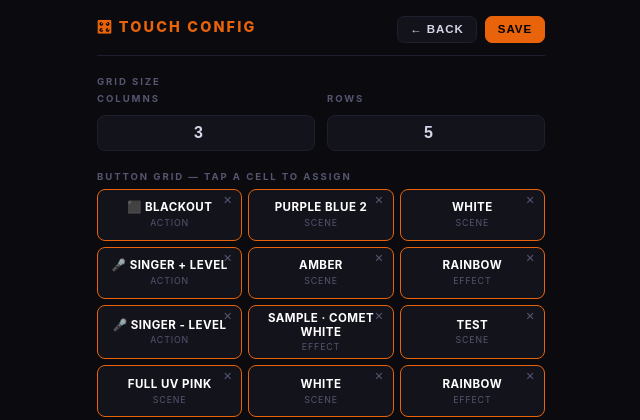
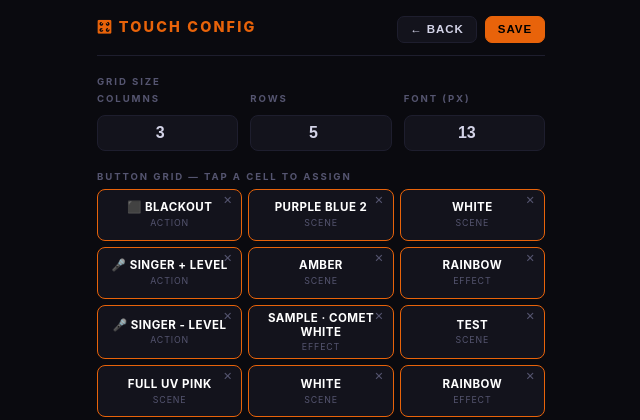
Before and after one commit to JKlaus1/Lightboard, a Flask app: page /touch-config in a window 1280 px wide. Shown: the top 420 px of the page, without its empty margins (319-959 px from the left). Run offline with Flask 3, Linux system fonts and the light colour scheme.

Commit message:
touch UI: global + per-cell font sizing; footprint drag preview with valid/invalid coloring

```diff
--- a/app.py
+++ b/app.py
@@ -443,9 +443,21 @@ def api_touch_config_get():
     cfg["faders"] = config.get("custom_faders", [])
     return jsonify(cfg)
 
+def _clamp_font(v, dflt):
+    """Clamp a font-size value to 8-72px. 0/blank/invalid -> dflt
+    (per-cell dflt of 0 means 'inherit the global size')."""
+    try:
+        n = int(v)
+    except (TypeError, ValueError):
+        return dflt
+    if n == 0:
+        return dflt
+    return max(8, min(72, n))
+
 def _clean_cell(c):
     """Light normalization for one touch-grid cell: clamp w/h to sane bounds
-    (1-12, matching the fader-def convention) and leave everything else
+    (1-12, matching the fader-def convention) and font_size to 8-72px
+    (0/absent = inherit the global size), leaving everything else
     (scene_id/action/fader_id/type/label/etc.) untouched. Empty slots (None)
     pass through as-is so grid position is preserved."""
     if not isinstance(c, dict):
@@ -456,6 +468,7 @@ def _clean_cell(c):
             out[k] = max(1, min(12, int(c.get(k, 1))))
         except (TypeError, ValueError):
             out[k] = 1
+    out["font_size"] = _clamp_font(c.get("font_size", 0), 0)
     return out
 
 @app.route("/api/touch/config", methods=["POST"])
@@ -463,9 +476,10 @@ def api_touch_config_set():
     """Save the touch screen grid config into config.json."""
     data = request.json or {}
     config["touch_grid"] = {
-        "cols":  int(data.get("cols", 2)),
-        "rows":  int(data.get("rows", 6)),
-        "cells": [_clean_cell(c) for c in data.get("cells", [])],
+        "cols":      int(data.get("cols", 2)),
+        "rows":      int(data.get("rows", 6)),
+        "font_size": _clamp_font(data.get("font_size", 13), 13),
+        "cells":     [_clean_cell(c) for c in data.get("cells", [])],
     }
     save_json(CONFIG_PATH, config)
     log.info("Touch grid config saved.")
--- a/templates/touch_config.html
+++ b/templates/touch_config.html
@@ -160,6 +160,10 @@
     border-color: var(--success);
     border-style: solid;
     background: #10241a;
+  }
+  .grid-cell.drop-target.drop-invalid {
+    border-color: #e74c3c;
+    background: #2a1214;
   }
 
   /* Save status */
@@ -328,6 +332,10 @@
     <div class="label">Rows</div>
     <input type="number" id="rows-input" min="1" max="8" value="4" onchange="rebuildGrid()">
   </div>
+  <div class="size-field">
+    <div class="label">Font (px)</div>
+    <input type="number" id="font-input" min="8" max="72" value="13">
+  </div>
 </div>
 
 <div class="label">Button Grid — tap a cell to assign</div>
@@ -354,6 +362,10 @@
       <div class="f-field">
         <div class="label">Height (rows)</div>
         <input type="number" id="cell-h" min="1" max="12" value="1">
+      </div>
+      <div class="f-field">
+        <div class="label">Font px (0 = global)</div>
+        <input type="number" id="cell-font" min="0" max="72" value="0">
       </div>
     </div>
 
@@ -492,6 +504,7 @@
 
       document.getElementById('cols-input').value = cfg.cols || 2;
       document.getElementById('rows-input').value = cfg.rows || 4;
+      document.getElementById('font-input').value = cfg.font_size || 13;
       cells = cfg.cells || [];
 
       const total = (cfg.cols || 2) * (cfg.rows || 4);
@@ -692,13 +705,58 @@
 
   function clearDropHighlights() {
     document.querySelectorAll('.grid-cell.drop-target')
-      .forEach(c => c.classList.remove('drop-target'));
+      .forEach(c => c.classList.remove('drop-target', 'drop-invalid'));
+  }
+
+  // Same swap-and-validate as tryMoveCell, but read-only: returns the error
+  // string a real drop would produce, or null if it would succeed.
+  function moveWouldFail(srcIdx, dstIdx) {
+    if (isNaN(dstIdx) || srcIdx === dstIdx) return null;
+    const src = cells[srcIdx];
+    if (!src) return null;
+    const dst    = cells[dstIdx] || null;
+    const backup = cells.slice();
+    cells[srcIdx] = dst;
+    cells[dstIdx] = src;
+    let err = null;
+    const srcSize = cellSize(src);
+    if (srcSize) err = footprintError(dstIdx, srcSize, src.fader_id || null);
+    if (!err && dst) {
+      const dstSize = cellSize(dst);
+      if (dstSize) err = footprintError(srcIdx, dstSize, dst.fader_id || null);
+    }
+    cells = backup;
+    return err;
   }
 
   function updateDropTarget(x, y, srcEl) {
     clearDropHighlights();
     const t = cellAt(x, y);
-    if (t && t !== srcEl) t.classList.add('drop-target');
+    if (!t || t === srcEl || !drag) return;
+    const dstIdx = parseInt(t.dataset.idx, 10);
+    if (isNaN(dstIdx)) return;
+
+    // Footprint the dragged cell would occupy anchored at the hovered slot
+    const { cols, rows } = gridDims();
+    const size = cellSize(cells[drag.srcIdx]) || { w: 1, h: 1 };
+    const fp = faderFootprint(dstIdx, size, cols, rows);
+    const invalid = moveWouldFail(drag.srcIdx, dstIdx) !== null;
+
+    // Highlight every rendered cell whose own footprint intersects the
+    // dragged footprint. (Slots hidden inside another big cell's footprint
+    // have no element of their own — their anchor element lights up
+    // instead, which correctly shows what the drop would collide with.)
+    document.querySelectorAll('.grid-cell').forEach(el => {
+      if (el === srcEl) return;
+      const i = parseInt(el.dataset.idx, 10);
+      if (isNaN(i)) return;
+      const elSize = cellSize(cells[i]) || { w: 1, h: 1 };
+      const elFp = faderFootprint(i, elSize, cols, rows);
+      if (elFp.slots.some(s => fp.slots.includes(s))) {
+        el.classList.add('drop-target');
+        if (invalid) el.classList.add('drop-invalid');
+      }
+    });
   }
 
   function tryMoveCell(srcIdx, dstIdx) {
@@ -744,6 +802,7 @@
     document.getElementById('label-input').value = cells[i]?.label || '';
     document.getElementById('cell-w').value = cells[i]?.w || 1;
     document.getElementById('cell-h').value = cells[i]?.h || 1;
+    document.getElementById('cell-font').value = cells[i]?.font_size || 0;
 
     // Build action list
     const actionList = document.getElementById('action-list');
@@ -822,13 +881,14 @@
     const customLabel = document.getElementById('label-input').value.trim().toUpperCase();
     const w = parseInt(document.getElementById('cell-w').value, 10) || 1;
     const h = parseInt(document.getElementById('cell-h').value, 10) || 1;
+    const font_size = parseInt(document.getElementById('cell-font').value, 10) || 0;
     const err = footprintError(editingIdx, { w, h });
     if (err) { alert(err); return; }
     cells[editingIdx] = {
       action: a.action,
       name:   a.label,
       label:  customLabel || '',
-      w, h,
+      w, h, font_size,
     };
     closeModal();
     buildGrid();
@@ -838,6 +898,7 @@
     const customLabel = document.getElementById('label-input').value.trim().toUpperCase();
     const w = parseInt(document.getElementById('cell-w').value, 10) || 1;
     const h = parseInt(document.getElementById('cell-h').value, 10) || 1;
+    const font_size = parseInt(document.getElementById('cell-font').value, 10) || 0;
     const err = footprintError(editingIdx, { w, h });
     if (err) { alert(err); return; }
     cells[editingIdx] = {
@@ -845,7 +906,7 @@
       name:       scene.name || scene.id,
       label:      customLabel || '',
       scene_type: scene.scene_type,
-      w, h,
+      w, h, font_size,
     };
     closeModal();
     buildGrid();
@@ -867,9 +928,10 @@
     if (!text) { alert('Enter the label text in "Custom Label" above first.'); return; }
     const w = parseInt(document.getElementById('cell-w').value, 10) || 1;
     const h = parseInt(document.getElementById('cell-h').value, 10) || 1;
+    const font_size = parseInt(document.getElementById('cell-font').value, 10) || 0;
     const err = footprintError(editingIdx, { w, h });
     if (err) { alert(err); return; }
-    cells[editingIdx] = { type: 'label', label: text, w, h };
+    cells[editingIdx] = { type: 'label', label: text, w, h, font_size };
     closeModal();
     buildGrid();
   }
@@ -998,7 +1060,8 @@
   async function saveConfig() {
     const cols    = parseInt(document.getElementById('cols-input').value) || 2;
     const rows    = parseInt(document.getElementById('rows-input').value) || 4;
-    const payload = { cols, rows, cells };
+    const font_size = parseInt(document.getElementById('font-input').value) || 13;
+    const payload = { cols, rows, font_size, cells };
     const msg     = document.getElementById('save-msg');
     try {
       // Save fader definitions first so the grid's fader_id refs resolve
```
Also changed, not shown: app_touch_routes.py (+18 -4 lines), templates/touch.html (+5 -2 lines).
